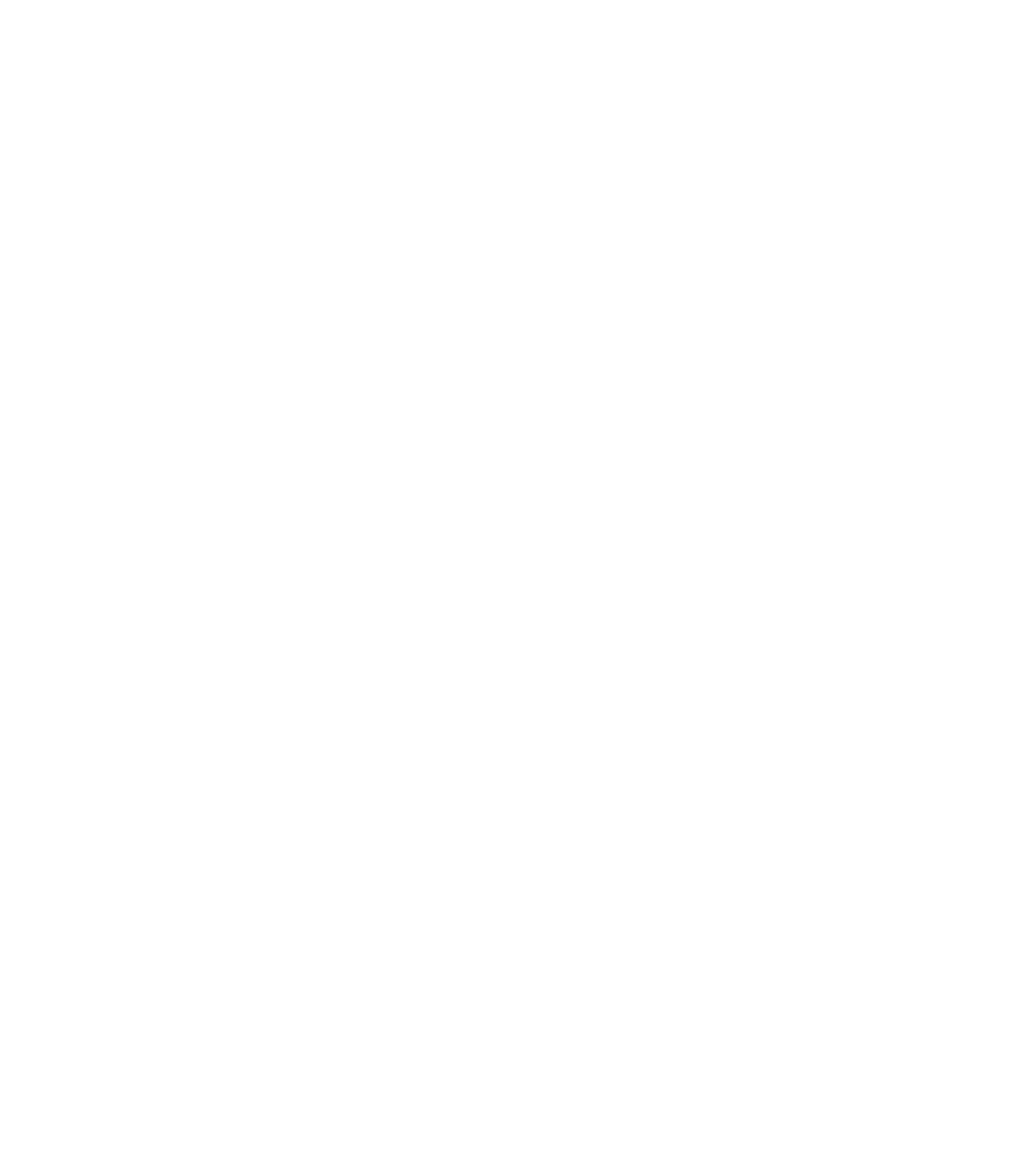
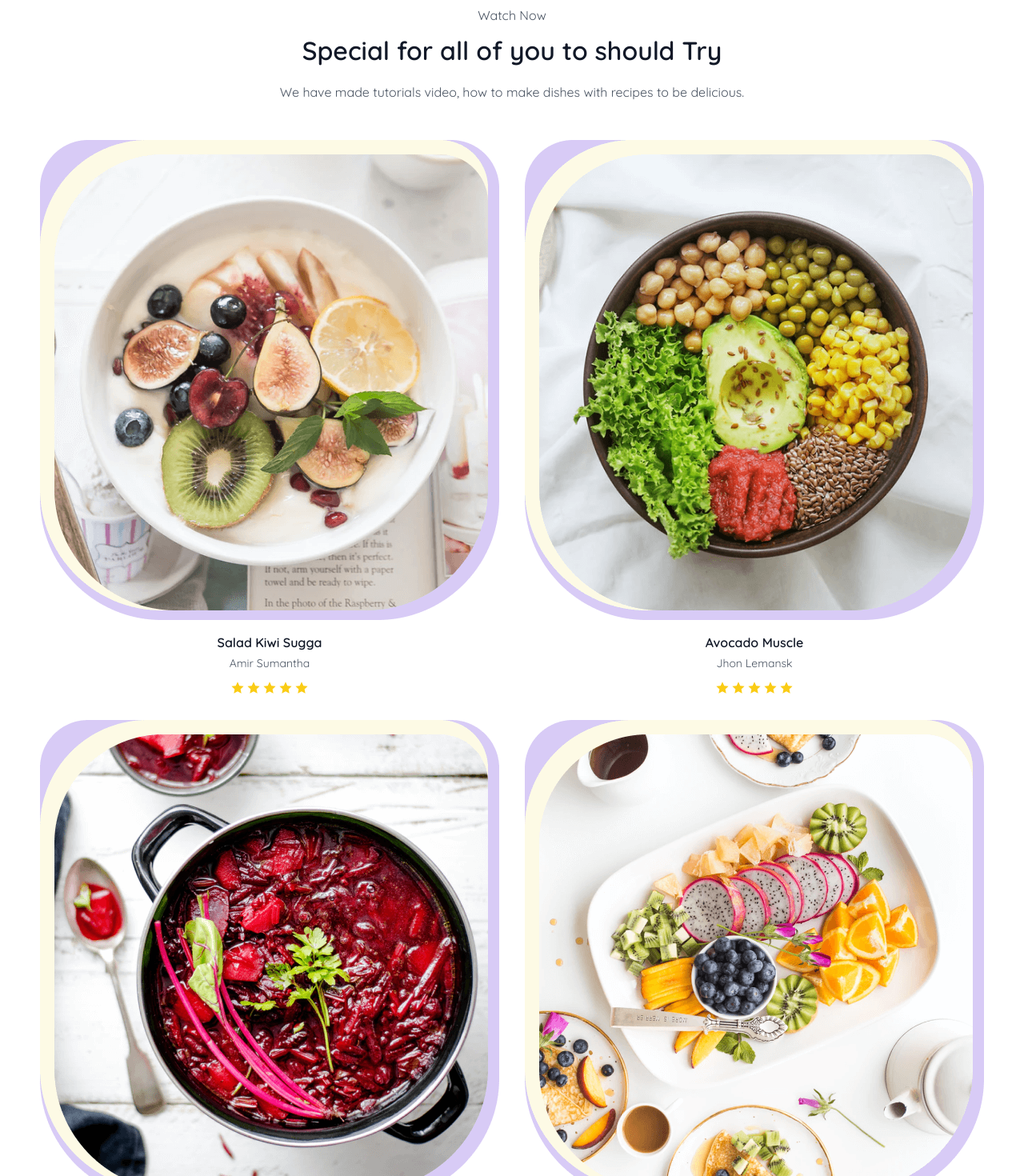
Before and after one commit to fajarfadillahh/foodyar-cooking-course-react-tailwind, a React (Vite) app: page / in a window 1280 px wide. Shown: the part 1330-2800 px from the top of the page at 80% size. Before the commit the page ends 1209 px from the top, so only its background shows below. Built offline with nearby package versions, Linux system fonts and the light colour scheme.

Commit message:
create Special part of the HomePage

```diff
--- a/src/pages/Home.jsx
+++ b/src/pages/Home.jsx
@@ -3,12 +3,14 @@ import React from "react";
 // import components & parts
 import Header from "../components/Header";
 import Hero from "../parts/HomePage/Hero";
+import Special from "../parts/HomePage/Special";
 
 export default function Home() {
   return (
     <>
       <Header />
       <Hero />
+      <Special />
     </>
   );
 }
--- /dev/null
+++ b/src/parts/HomePage/Special.jsx
@@ -0,0 +1,125 @@
+import React from "react";
+import { RiStarFill } from "react-icons/ri";
+
+// import images
+import SpecialImg1 from "../../assets/images/special-image-1.png";
+import SpecialImg2 from "../../assets/images/special-image-2.png";
+import SpecialImg3 from "../../assets/images/special-image-3.png";
+import SpecialImg4 from "../../assets/images/special-image-4.png";
+
+export default function Special() {
+  return (
+    <section className="special section">
+      <div className="special__container container grid justify-items-center gap-12">
+        <div className="special__data text-center">
+          <p className="special__text section-text pb-2">Watch Now</p>
+          <h1 className="special__title section-title">
+            Special for all of you to should Try
+          </h1>
+          <p className="special__text section-text">
+            We have made tutorials video, how to make dishes with recipes to be
+            delicious.
+          </p>
+        </div>
+
+        <div className="special__group grid grid-cols-2 justify-center gap-8">
+          <div className="special__card grid justify-items-center gap-4">
+            <img
+              src={SpecialImg1}
+              alt="special img"
+              className="special__card-img"
+            />
+
+            <div className="special__card-data text-center">
+              <h3 className="special__card-title pb-1 font-bold text-gray-900">
+                Salad Kiwi Sugga
+              </h3>
+              <p className="special__card-chef pb-3 text-[14px] text-gray-600">
+                Amir Sumantha
+              </p>
+              <ul className="special__card-list flex items-center justify-center gap-1 text-[1rem] text-yellow-400">
+                <RiStarFill />
+                <RiStarFill />
+                <RiStarFill />
+                <RiStarFill />
+                <RiStarFill />
+              </ul>
+            </div>
+          </div>
+
+          <div className="special__card grid justify-items-center gap-4">
+            <img
+              src={SpecialImg2}
+              alt="special img"
+              className="special__card-img"
+            />
+
+            <div className="special__card-data text-center">
+              <h3 className="special__card-title pb-1 font-bold text-gray-900">
+                Avocado Muscle
+              </h3>
+              <p className="special__card-chef pb-3 text-[14px] text-gray-600">
+                Jhon Lemansk
+              </p>
+              <ul className="special__card-list flex items-center justify-center gap-1 text-[1rem] text-yellow-400">
+                <RiStarFill />
+                <RiStarFill />
+                <RiStarFill />
+                <RiStarFill />
+                <RiStarFill />
+              </ul>
+            </div>
+          </div>
+
+          <div className="special__card grid justify-items-center gap-4">
+            <img
+              src={SpecialImg3}
+              alt="special img"
+              className="special__card-img"
+            />
+
+            <div className="special__card-data text-center">
+              <h3 className="special__card-title pb-1 font-bold text-gray-900">
+                Bayam Red Poppeye
+              </h3>
+              <p className="special__card-chef pb-3 text-[14px] text-gray-600">
+                Ahmad Al Ghifari
+              </p>
+              <ul className="special__card-list flex items-center justify-center gap-1 text-[1rem] text-yellow-400">
+                <RiStarFill />
+                <RiStarFill />
+                <RiStarFill />
+                <RiStarFill />
+                <RiStarFill />
+              </ul>
+            </div>
+          </div>
+
+          <div className="special__card grid justify-items-center gap-4">
+            <img
+              src={SpecialImg4}
+              alt="special img"
+              className="special__card-img"
+            />
+
+            <div className="special__card-data text-center">
+              <h3 className="special__card-title pb-1 font-bold text-gray-900">
+                Javanicca Fruity
+              </h3>
+              <p className="special__card-chef pb-3 text-[14px] text-gray-600">
+                Imelda Wattson
+              </p>
+              <ul className="special__card-list flex items-center justify-center gap-1 text-[1rem] text-yellow-400">
+                <RiStarFill />
+                <RiStarFill />
+                <RiStarFill />
+                <RiStarFill />
+                <RiStarFill />
+              </ul>
+            </div>
+          </div>
+        </div>
+      </div>
+    </section>
+  );
+}
```
